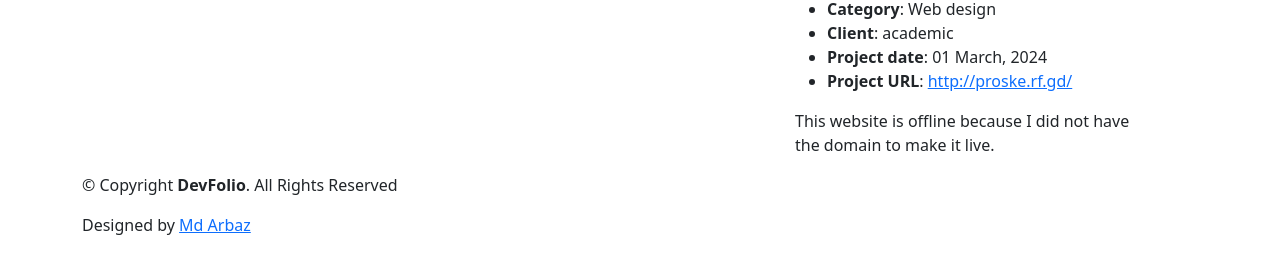
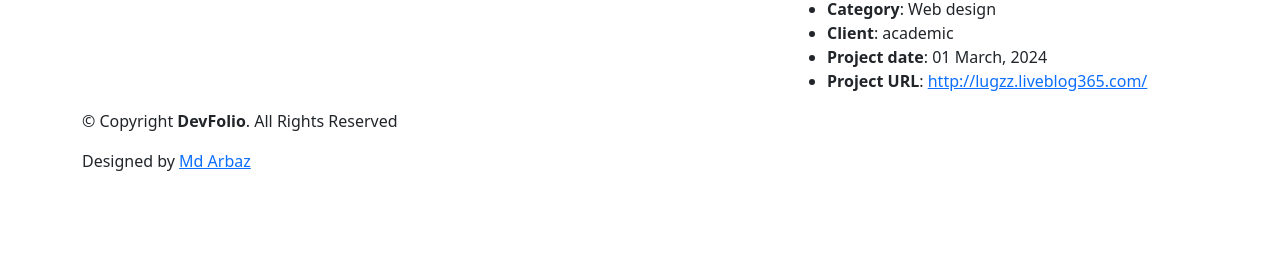
Before and after one commit to Justin-Arbaz/Devfolio, a plain HTML site: page Wordpress.html in a window 1280 px wide. Shown: the part 147-420 px from the top of the page. Drawn offline with nearby package versions, Linux system fonts and the light colour scheme; files that its build step writes are made by us from their sources.

Commit message:
added wordpress link

```diff
--- a/Wordpress.html
+++ b/Wordpress.html
@@ -103,14 +103,10 @@
                 <li><strong>Category</strong>: Web design</li>
                 <li><strong>Client</strong>: academic</li>
                 <li><strong>Project date</strong>: 01 March, 2024</li>
-                <li><strong>Project URL</strong>: <a href="http://proske.rf.gd/">http://proske.rf.gd/</a></li>
+                <li><strong>Project URL</strong>: <a href="http://lugzz.liveblog365.com/">http://lugzz.liveblog365.com/</a></li>
               </ul>
             </div>
-            <div class="portfolio-description">
-              <p>
-                This website is offline because I did not have the domain to make it live.
-              </p>
-            </div>
+
           </div>
 
         </div>
```
